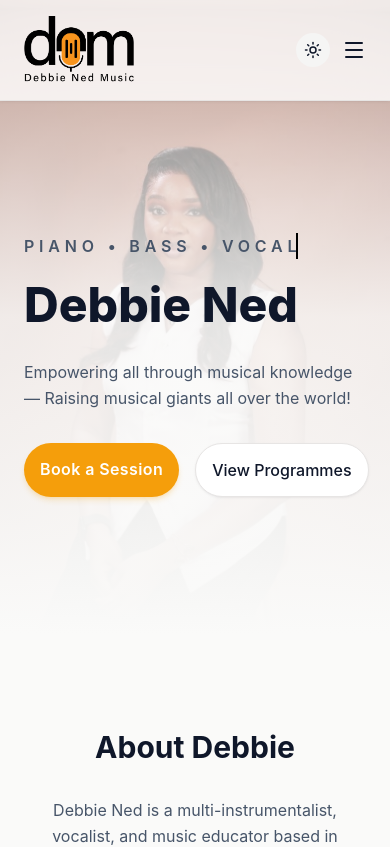
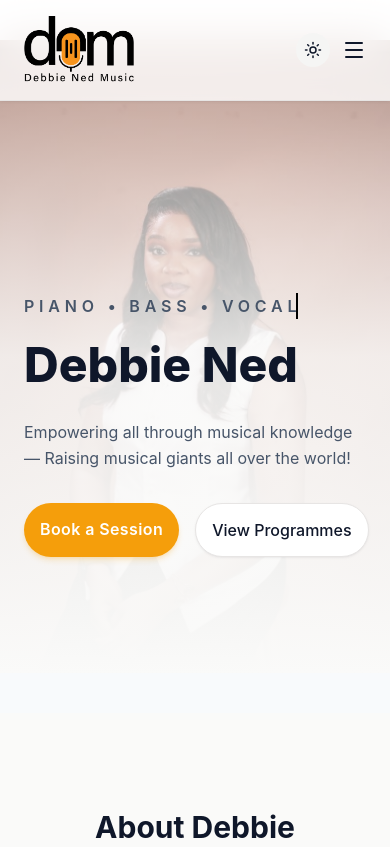
Before and after one commit to dettah/debbie-ned, a React (Vite) app in the folder Ned/: page / in a window 390 px wide. Shown: the top 847 px of the page. Built offline with nearby package versions, Linux system fonts and the light colour scheme.

Commit message:
Fixed hero height on mobile

```diff
--- a/Ned/src/components/LandingPage.jsx
+++ b/Ned/src/components/LandingPage.jsx
@@ -210,7 +210,7 @@ export default function LandingPage() {
       </section> */}
 
       {/* HERO */}
-      <section className="relative bg-[#FAFAF9] min-h-[75vh] md:min-h-[85vh] pt-48 md:pt-32 md:my-18 pb-24 flex items-center overflow-hidden">
+      <section className="relative bg-[#FAFAF9] min-h-[75vh] md:min-h-[85vh] pt-58 my-10 md:pt-32 md:my-18 pb-24 flex items-center overflow-hidden">
         {/* BACKGROUND IMAGES CONTAINER */}
         <div className="absolute inset-0 w-full h-full">
           <img
```
